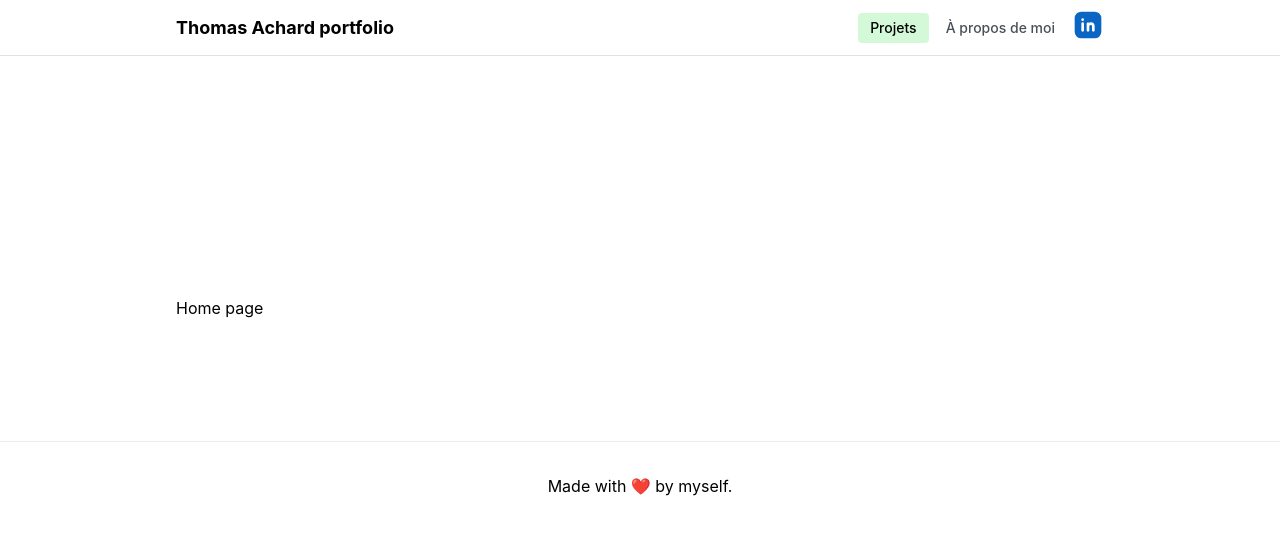
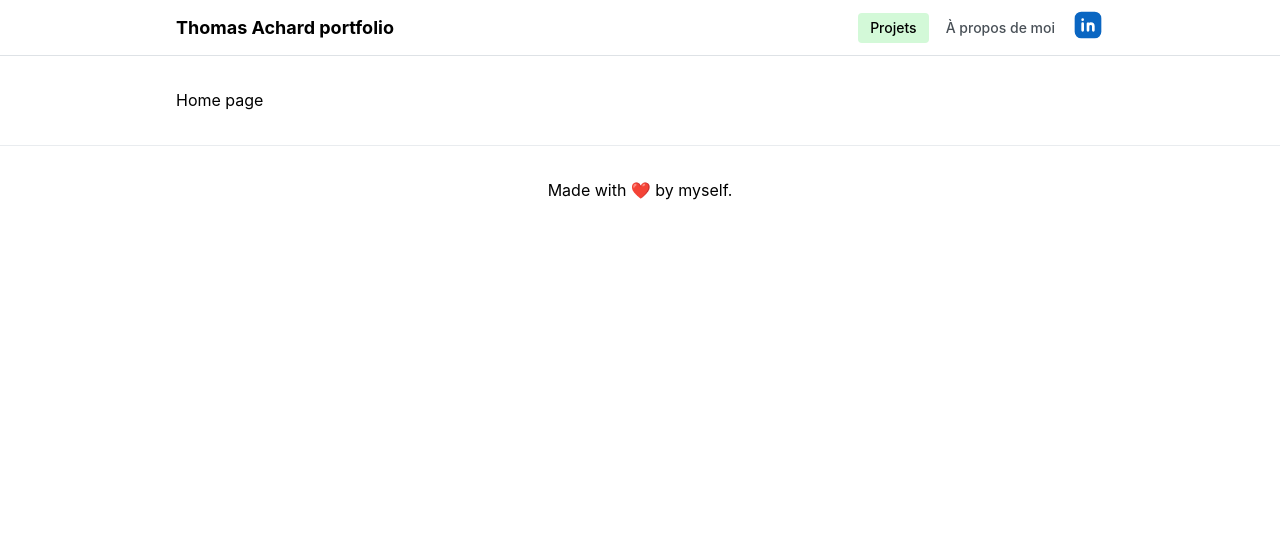
Before and after one commit to tachard/tachard.github.io, a React (Vite) app: page / in a window 1280 px wide. Shown: the top 534 px of the page. Built offline with nearby package versions, Linux system fonts and the light colour scheme.

Commit message:
Changing Header/Footer margins

```diff
--- a/src/components/Footer/Footer.module.css
+++ b/src/components/Footer/Footer.module.css
@@ -1,5 +1,5 @@
 .footer {
-    margin-top: 120px;
+    margin-top: var(--mantine-spacing-xl);
     border-top: 1px solid light-dark(var(--mantine-color-gray-2), var(--mantine-color-dark-5));
   }
 
--- a/src/components/Header/Header.module.css
+++ b/src/components/Header/Header.module.css
@@ -1,6 +1,6 @@
 .header {
     height: 56px;
-    margin-bottom: 120px;
+    margin-bottom: var(--mantine-spacing-xl);
     background-color: var(--mantine-color-body);
     border-bottom: 1px solid light-dark(var(--mantine-color-gray-3), var(--mantine-color-dark-4));
   }
--- a/src/components/Header/Header.tsx
+++ b/src/components/Header/Header.tsx
@@ -20,13 +20,14 @@ export function Header() {
       to={link.link}
       className={`${classes.link} ${active === link.link ? classes.active : ''}`}
       onClick={(event) => {
-        setActive(link.link);}} >
+        setActive(link.link);
+        closeDrawer();}} >
       {link.label}
     </NavLink>
   ));
 
   return (
-    <Box pb={120}>
+    <Box>
     <header className={classes.header}>
       <Container size="md" className={classes.inner}>
       <Title order={1} size="h4">Thomas Achard portfolio</Title>
```
